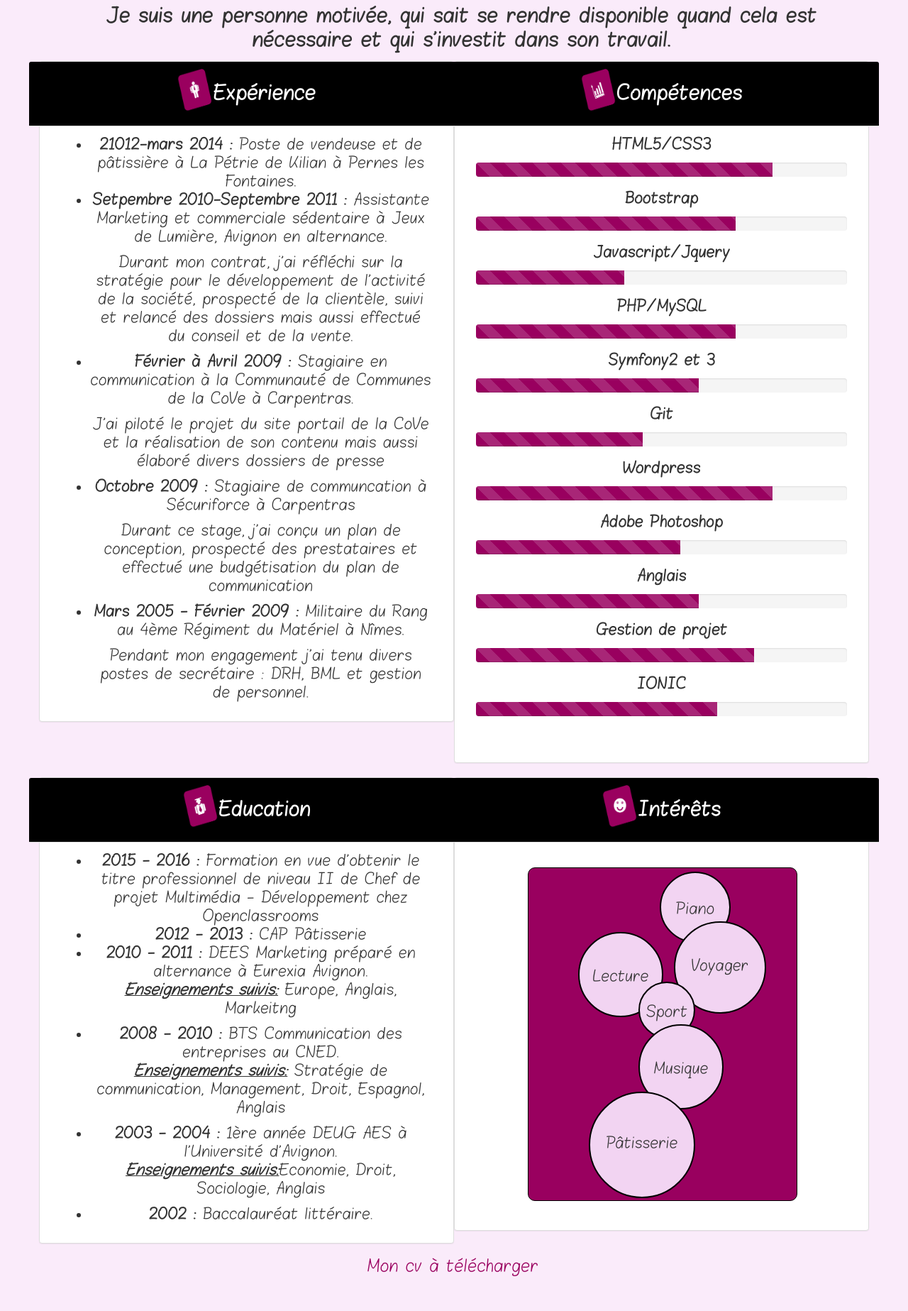
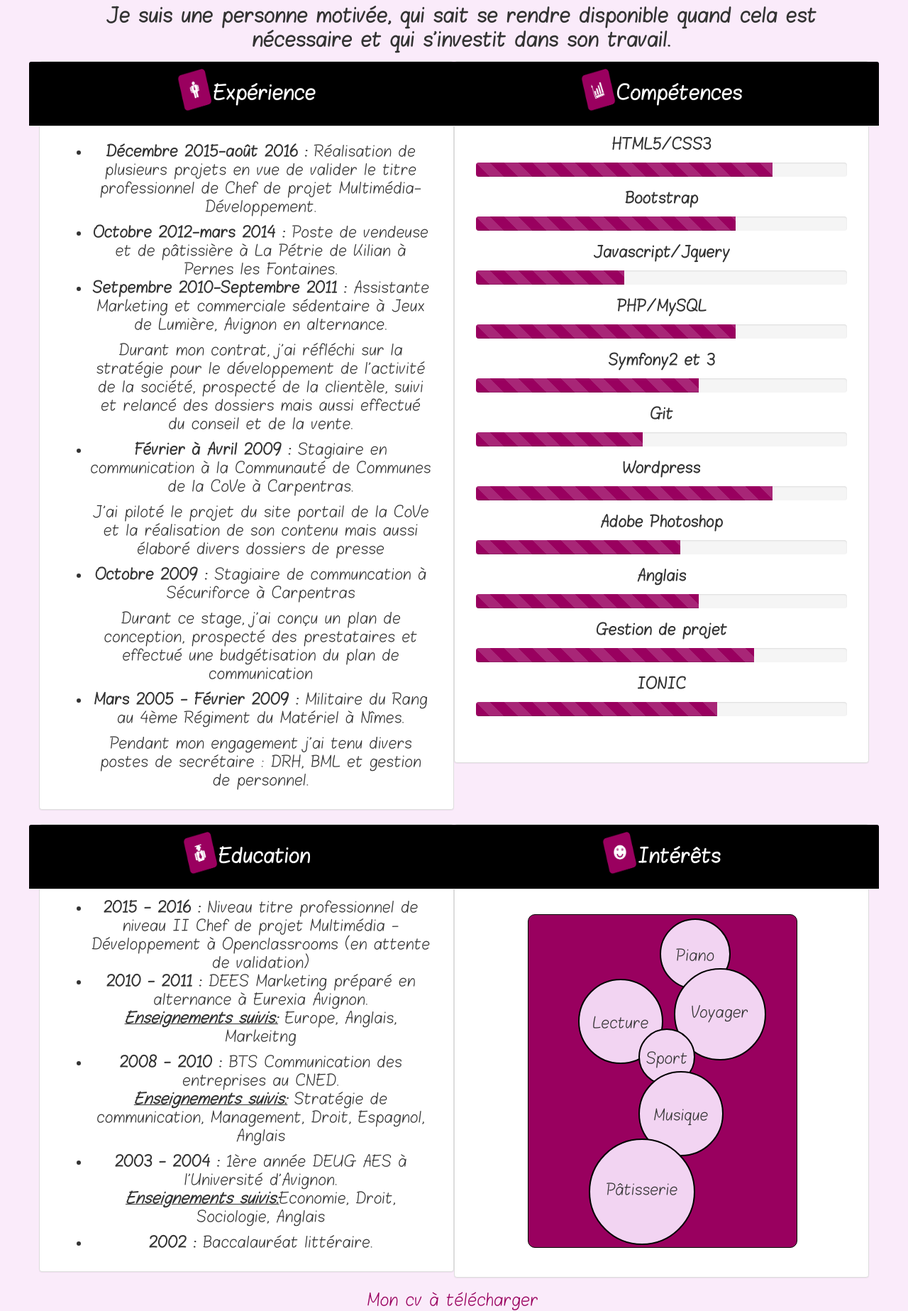
Before and after one commit to bonetaurelie/siteAurelie, a PHP site: page /cv.php in a window 1280 px wide. Shown: the part 300-2147 px from the top of the page at 71% size. Run offline with PHP 8.4, Linux system fonts and the light colour scheme; some libraries are stand-ins or nearby versions.

Commit message:
mise à jour titre

```diff
--- a/contact.php
+++ b/contact.php
@@ -5,7 +5,7 @@
     <meta http-equiv="X-UA-Compatible" content="IE=edge">
     <meta name="viewport" content="width=device-width, initial-scale=1">
     <!-- The above 3 meta tags *must* come first in the head; any other head content must come *after* these tags -->
-    <title>Aurélie BONET - Contact</title>
+    <title>Aurélie BONET - Me contacter</title>
 
     <!-- Bootstrap -->
     <link rel="stylesheet" href="https://maxcdn.bootstrapcdn.com/font-awesome/4.5.0/css/font-awesome.min.css">
--- a/cv.php
+++ b/cv.php
@@ -45,7 +45,8 @@ include ('menu.php');
                 </div>
                 <div class="panel-body experience">
                     <ul>
-                        <li><b>21012-mars 2014 :</b> Poste de vendeuse et de pâtissière à La Pétrie de Kilian à Pernes les Fontaines.</li>
+                        <li><p></p><b>Décembre 2015-août 2016 :</b> Réalisation de plusieurs projets en vue de valider le titre professionnel de Chef de projet Multimédia-Développement.</li>
+                        <li><p></p><b>Octobre 2012-mars 2014 :</b> Poste de vendeuse et de pâtissière à La Pétrie de Kilian à Pernes les Fontaines.</li>
                         <li><p><b>Setpembre 2010-Septembre 2011 :</b> Assistante Marketing et commerciale sédentaire à Jeux de Lumière, Avignon en alternance.</p>
                             <p>Durant mon contrat, j'ai réfléchi sur la stratégie pour le développement de l'activité de la société, prospecté de la clientèle, suivi et relancé des dossiers mais aussi effectué du conseil et de la vente.</p></li>
                         <li><p><b>Février à Avril 2009 :</b> Stagiaire en communication à la Communauté de Communes de la CoVe à Carpentras.</p>
@@ -139,8 +140,7 @@ include ('menu.php');
                 </div>
                 <div class="panel-body education">
                     <ul>
-                        <li><b>2015 - 2016 :</b> Formation en vue d'obtenir le titre professionnel de niveau II de Chef de projet Multimédia - Développement chez Openclassrooms</li>
-                        <li><b>2012 - 2013 :</b> CAP Pâtisserie</li>
+                        <li><b>2015 - 2016 :</b> Niveau titre professionnel de niveau II Chef de projet Multimédia - Développement à Openclassrooms (en attente de validation)</li>
                         <li><b>2010 - 2011 :</b> DEES Marketing préparé en alternance à Eurexia Avignon.
                             <p><b><i><u>Enseignements suivis:</u></i></b> Europe, Anglais, Markeitng</p></li>
                         <li><b>2008 - 2010 :</b> BTS Communication des entreprises au CNED.
--- a/portfolio.php
+++ b/portfolio.php
@@ -5,7 +5,7 @@
     <meta http-equiv="X-UA-Compatible" content="IE=edge">
     <meta name="viewport" content="width=device-width, initial-scale=1">
     <!-- The above 3 meta tags *must* come first in the head; any other head content must come *after* these tags -->
-    <title>Aurélie BONET - Portfolio</title>
+    <title>Aurélie BONET - Mon portfolio</title>
 
     <!-- Bootstrap -->
     <link rel="stylesheet" href="https://maxcdn.bootstrapcdn.com/font-awesome/4.5.0/css/font-awesome.min.css">
```
